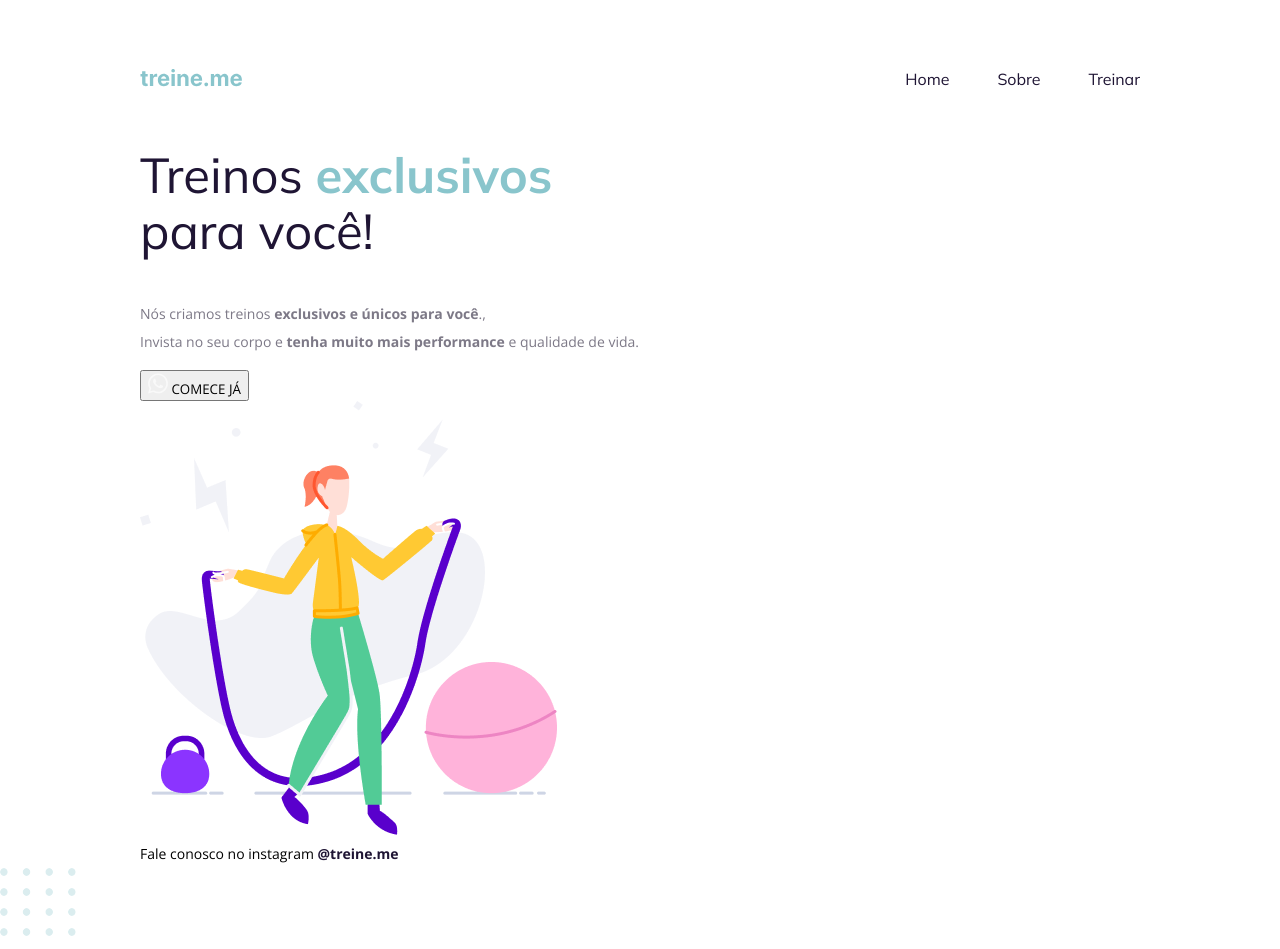
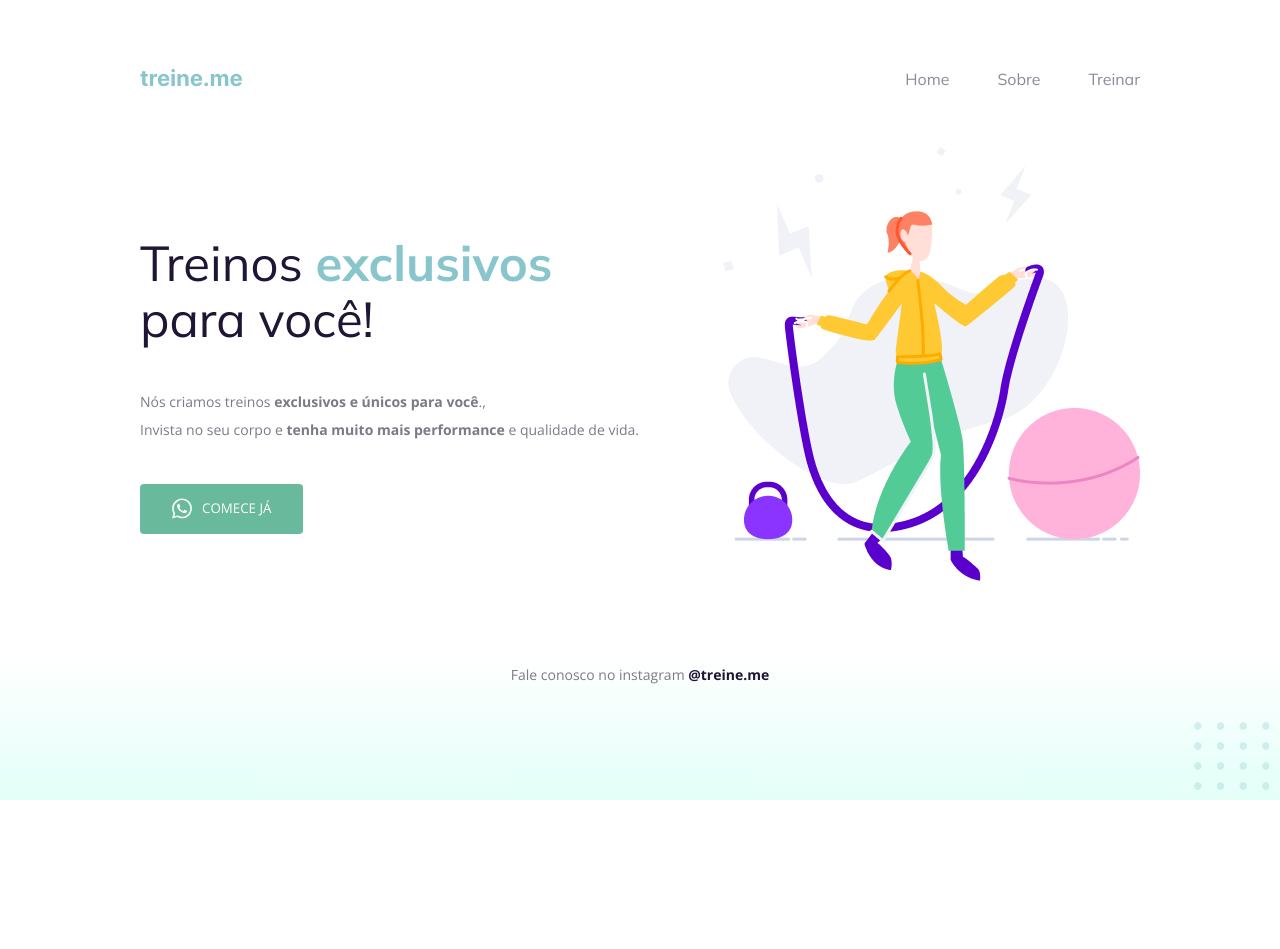
Before and after one commit to majully/rocketseat-explorer-projeto-02, a plain HTML site: page index.html in a window 1280 px wide. After the commit the page ends 800 px from the top, so only its background shows below. Drawn offline with nearby package versions, Linux system fonts and the light colour scheme.

Commit message:
Projeto finalizado

```diff
--- a/index.html
+++ b/index.html
@@ -1,5 +1,6 @@
 <!DOCTYPE html>
 <html lang="en">
+
 <head>
     <link rel="preconnect" href="https://fonts.googleapis.com">
     <link rel="preconnect" href="https://fonts.gstatic.com" crossorigin>
@@ -7,7 +8,8 @@
     <meta http-equiv="X-UA-Compatible" content="IE=edge">
     <meta name="viewport" content="width=device-width, initial-scale=1.0">
     <title>Document</title>
-    <link href="https://fonts.googleapis.com/css2?family=Mulish:wght@400;700&family=Open+Sans:wght@400;700&display=swap" rel="stylesheet">
+    <link href="https://fonts.googleapis.com/css2?family=Mulish:wght@400;700&family=Open+Sans:wght@400;700&display=swap"
+        rel="stylesheet">
     <link rel="stylesheet" href="style.css">
 </head>
 
@@ -18,6 +20,7 @@
             <a id="logo" href="">
                 <img src="images/logo.svg" alt="Treine.me">
             </a>
+
             <ul>
                 <li><a href="#">Home</a></li>
                 <li><a href="#">Sobre</a></li>
@@ -47,7 +50,8 @@
 
     </div>
 
-    <img src="images/balls.svg" alt="Bolinhas decorativas verdes no canto inferior direito da página.">
+    <img id="balls" src="images/balls.svg" alt="Bolinhas decorativas verdes no canto inferior direito da página.">
 
 </body>
+
 </html>
--- a/style.css
+++ b/style.css
@@ -2,11 +2,14 @@ body {
     margin: 0;
     background-color: #ffffff;
     font-family: 'Open Sans', sans-serif;
+    background: linear-gradient(180deg, rgba(227, 255, 248, 0) 82.08%, rgba(227, 255, 248, 70.38) 100%);
+    min-height: 100vh;
 }
 
 .page {
     width: 1000px;
-    margin: 65px auto 0;
+    margin: 0 auto;
+    padding-top: 65px;
 }
 
 nav {
@@ -28,12 +31,24 @@ a {
     text-decoration: none;
 }
 
+ul li a {
+    opacity: 0.5;
+}
+
 ul li a:hover {
     font-weight: bold;
+    opacity: 1;
 }
 
-h1, ul {
+h1,
+ul {
     font-family: 'Mulish', sans-serif;
+}
+
+main {
+    display: flex;
+    align-items: center;
+    justify-content: space-between;
 }
 
 h1 {
@@ -49,22 +64,46 @@ h1 span {
     font-weight: bold;
 }
 
-p {
+section p {
     font-size: 14px;
     line-height: 28px;
     color: #7D7987;
+    margin: 40px 0;
 }
 
 button {
+    color: white;
     text-transform: uppercase;
     font-family: 'Open Sans', sans-serif;
+    background: #69B99D;
+    border: 0;
+    display: flex;
+    align-items: center;
+    justify-content: center;
+    padding: 14px 32px 15px;
+    border-radius: 4px;
+    gap: 10px;
+    cursor: pointer;
+}
+
+button:hover {
+    background: #569982;
 }
 
 footer {
+    color: #7D7987;
     font-size: 14px;
     line-height: 28px;
+    text-align: center;
+    margin-top: 80px;
 }
 
 footer a {
     font-weight: bold;
 }
+
+#balls {
+    position: fixed;
+    bottom: 0;
+    right: 0;
+}
```
Also changed, not shown: images/treineme.png (added), 1 other file.
